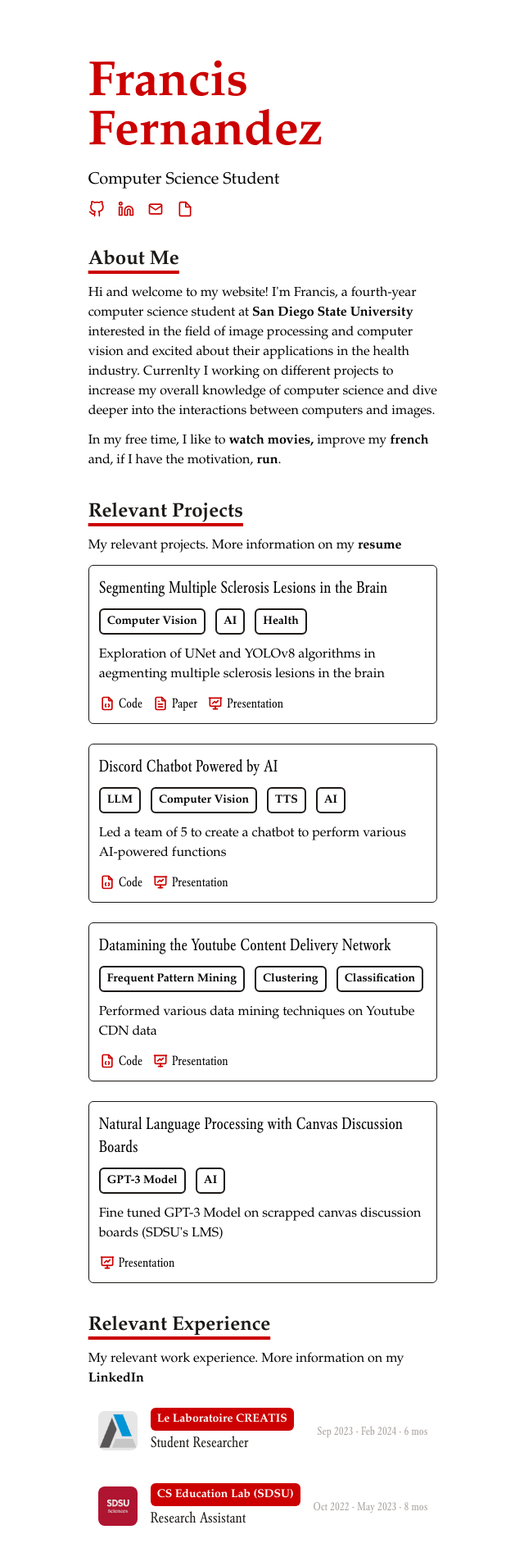
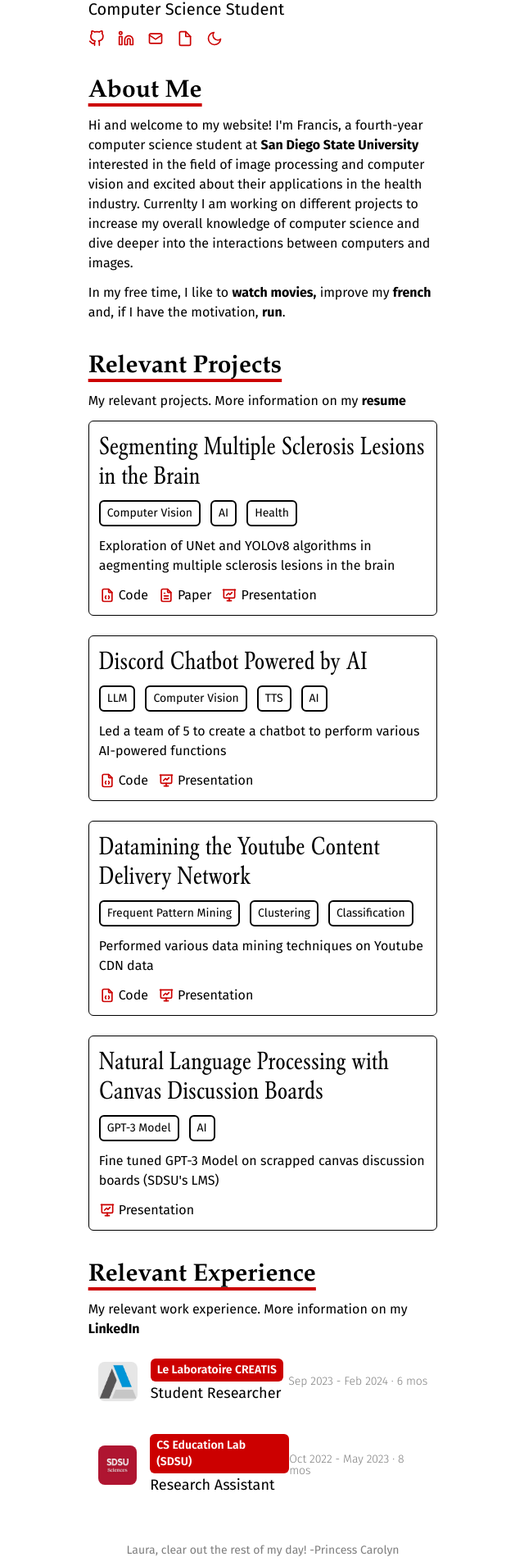
Before and after one commit to FrancisSanB/FrancisSanB.github.io, a React (Vite) app: page / in a window 1280 px wide. Shown: the part 215-2125 px from the top of the page at 82% size, without its empty margins (319-959 px from the left). Built offline with nearby package versions, Linux system fonts and the light colour scheme.

Commit message:
have light and dark color palette, started dark mode, and small changes

```diff
--- a/index.html
+++ b/index.html
@@ -7,6 +7,9 @@
     <title>Francis Fernandez</title>
     <link rel="manifest" href="/site.webmanifest">
     <link rel="icon" type="image/png" href="/favicon.ico">
+    <link rel="preconnect" href="https://fonts.googleapis.com">
+    <link rel="preconnect" href="https://fonts.gstatic.com" crossorigin>
+    <link href="https://fonts.googleapis.com/css2?family=Fira+Sans:ital,wght@0,100;0,200;0,300;0,400;0,500;0,600;0,700;0,800;0,900;1,100;1,200;1,300;1,400;1,500;1,600;1,700;1,800;1,900&display=swap" rel="stylesheet">
   </head>
   <body>
     <div id="root"></div>
--- a/src/App.jsx
+++ b/src/App.jsx
@@ -7,10 +7,7 @@ import Timeline from './components/Timeline'
 
 function App() {
   return (
-    <div className='App font-garamond'>
-      <h1 className="text-red font-bold text-6xl md:text7xl mb-1 md:mb-3 text-center border-8 bg-slate-200">
-        THIS IS A WORK IN PROGRESS, HOPEFULLY FINISHED BY THE END OF SUMMER 2024
-      </h1>
+    <div className='App bg-background text-normal dark:bg-dark-background dark:text-dark-normal'>
       <Intro />
       <Projects />
       <Timeline />
--- a/src/components/Footer.jsx
+++ b/src/components/Footer.jsx
@@ -2,7 +2,7 @@ import React from "react";
 
 function Footer() {
     return(
-        <div className="py-6 text-center">
+        <div className="py-6 text-center font-fira">
             <p className="text-sm mt-2 opacity-50">
                 Laura, clear out the rest of my day! -Princess Carolyn
             </p>
@@ -10,7 +10,7 @@ function Footer() {
                 Last updated:{' '}
                 <a
                     href="https://github.com/FrancisSanB/FrancisSanB.github.io" target="_blank"
-                    className="font-bold hover:underline underline-offset-2 decoration-2 decoration-red" rel="noreferrer noopener"
+                    className="font-bold hover:underline underline-offset-2 decoration-2 decoration-link dark:decoration-dark-link" rel="noreferrer noopener"
                 >
                     July 2024
                 </a>
--- a/src/components/Intro.jsx
+++ b/src/components/Intro.jsx
@@ -2,30 +2,46 @@ import React from "react";
 import Title from "./Title";
 
 function Intro() {
+    function handleClick() {
+        if (localStorage.theme === "dark" || !("theme" in localStorage)) {
+            //add class=dark in html element
+            document.documentElement.classList.add("dark");
+        } else {
+          //remove class=dark in html element
+            document.documentElement.classList.remove("dark");
+        }
+
+        if (localStorage.theme === "dark") {
+            localStorage.theme = "light";
+        } else {
+            localStorage.theme = "dark";
+        }
+    }
+
     return(
         <div className="md:w-3/4 lg:w-1/2 xl:w-1/3 pt-10 md:pt-20 px-6 md:px-0 justify-center mx-auto text-left flex flex-col">
-            <h1 className="text-red font-bold text-6xl md:text7xl mb-1 md:mb-3">
+            <h1 className="text-title dark:text-dark-title font-garamond font-bold text-6xl md:text7xl mb-1 md:mb-3">
                 Francis Fernandez
             </h1>
-            <p className="text-base text-xl mb-3 font-medium">
+            <p className="text-base text-xl mb-3 font-fira">
                 Computer Science Student
             </p>
             <div className="flex gap-4 mb-9">
                 <a href="https://github.com/FrancisSanB/" target="_blank">
-                    <svg class="h-5 w-5 text-red"  viewBox="0 0 24 24"  fill="none"  stroke="currentColor"  stroke-width="2"  stroke-linecap="round"  stroke-linejoin="round">
+                    <svg class="h-5 w-5 text-icon dark:text-dark-icon"  viewBox="0 0 24 24"  fill="none"  stroke="currentColor"  stroke-width="2"  stroke-linecap="round"  stroke-linejoin="round">
                         <path d="M9 19c-5 1.5-5-2.5-7-3m14 6v-3.87a3.37 3.37 0 0 0-.94-2.61c3.14-.35 6.44-1.54 6.44-7A5.44 5.44 0 0 0 20 4.77 5.07 5.07 0 0 0 19.91 1S18.73.65 16 2.48a13.38 13.38 0 0 0-7 0C6.27.65 5.09 1 5.09 1A5.07 5.07 0 0 0 5 4.77a5.44 5.44 0 0 0-1.5 3.78c0 5.42 3.3 6.61 6.44 7A3.37 3.37 0 0 0 9 18.13V22" />
                         <title>GitHub</title>
                     </svg>
                 </a>
                 <a href="https://www.linkedin.com/in/ffrancis47" target="_blank">
-                    <svg class="h-5 w-5 text-red"  viewBox="0 0 24 24"  fill="none"  stroke="currentColor"  stroke-width="2"  stroke-linecap="round"  stroke-linejoin="round">
+                    <svg class="h-5 w-5 text-icon dark:text-dark-icon"  viewBox="0 0 24 24"  fill="none"  stroke="currentColor"  stroke-width="2"  stroke-linecap="round"  stroke-linejoin="round">
                         <path d="M16 8a6 6 0 0 1 6 6v7h-4v-7a2 2 0 0 0-2-2 2 2 0 0 0-2 2v7h-4v-7a6 6 0 0 1 6-6z" />  <rect x="2" y="9" width="4" height="12" />
                         <circle cx="4" cy="4" r="2" />
                         <title>LinkedIn</title>
                     </svg>
                 </a>
                 <a href="mailto:f_alfred_fernandez@outlook.com" target="_blank">
-                    <svg class="h-5 w-5 text-red"  width="24" height="24" viewBox="0 0 24 24" stroke-width="2" stroke="currentColor" fill="none" stroke-linecap="round" stroke-linejoin="round">
+                    <svg class="h-5 w-5 text-icon dark:text-dark-icon"  width="24" height="24" viewBox="0 0 24 24" stroke-width="2" stroke="currentColor" fill="none" stroke-linecap="round" stroke-linejoin="round">
                         <path stroke="none" d="M0 0h24v24H0z"/>
                         <rect x="3" y="5" width="18" height="14" rx="2" />
                         <polyline points="3 7 12 13 21 7" />
@@ -33,47 +49,52 @@ function Intro() {
                     </svg>
                 </a>
                 <a href="assets/FrancisFernandez_Resume.pdf" target="_blank">
-                    <svg class="h-5 w-5 text-red"  viewBox="0 0 24 24"  fill="none"  stroke="currentColor"  stroke-width="2"  stroke-linecap="round"  stroke-linejoin="round">
+                    <svg class="h-5 w-5 text-icon dark:text-dark-icon"  viewBox="0 0 24 24"  fill="none"  stroke="currentColor"  stroke-width="2"  stroke-linecap="round"  stroke-linejoin="round">
                         <path d="M13 2H6a2 2 0 0 0-2 2v16a2 2 0 0 0 2 2h12a2 2 0 0 0 2-2V9z" />
                         <polyline points="13 2 13 9 20 9" />
                         <title>Resume</title>
                     </svg>
                 </a>
+                <div onClick={handleClick}>
+                    <svg class="h-5 w-5 text-icon dark:text-dark-icon"  viewBox="0 0 24 24"  fill="none"  stroke="currentColor"  stroke-width="2"  stroke-linecap="round"  stroke-linejoin="round">
+                        <path d="M21 12.79A9 9 0 1 1 11.21 3 7 7 0 0 0 21 12.79z" />
+                    </svg>
+                </div>
             </div>
             <div>
                 <Title>About Me</Title>
             </div>
-            <p className="text-base mb-3 font-medium">
+            <p className="text-base mb-3 font-fira">
                 Hi and welcome to my website! I'm Francis, a fourth-year computer science student at{' '}
                 <a
                     href="https://www.sdsu.edu/" target="blank"
-                    className="font-bold hover:underline underline-offset-2 decoration-2 decoration-red" rel="noreferrer noopener"
+                    className="font-bold hover:underline underline-offset-2 decoration-2 decoration-link dark:decoration-dark-link" rel="noreferrer noopener"
                 >
                     San Diego State University
                 </a>
                 {' '}interested in the field of image processing and computer vision and excited about their applications in the health industry.
-                Currenlty I working on different projects to increase my overall knowledge of computer science and dive deeper into the interactions
+                Currenlty I am working on different projects to increase my overall knowledge of computer science and dive deeper into the interactions
                 between computers and images.
             </p>
-            <p className="text-base mb-9 font-medium">
+            <p className="text-base mb-9 font-fira">
                 In my free time, I like to{' '}
                 <a
                     href="https://letterboxd.com/alfredoo_sauce/films/diary/" target="blank"
-                    className="font-bold hover:underline underline-offset-2 decoration-2 decoration-red" rel="noreferrer noopener"
+                    className="font-bold hover:underline underline-offset-2 decoration-2 decoration-link dark:decoration-dark-link" rel="noreferrer noopener"
                 >
                     watch movies,
                 </a>
                 {' '}improve my{' '}
                 <a
                     href="https://innerfrench.com/" target="blank"
-                    className="font-bold hover:underline underline-offset-2 decoration-2 decoration-red" rel="noreferrer noopener"
+                    className="font-bold hover:underline underline-offset-2 decoration-2 decoration-link dark:decoration-dark-link" rel="noreferrer noopener"
                 >
                      french
                 </a>
                 {' '}and, if I have the motivation, {' '}
                 <a
                     href="https://www.strava.com/athletes/97184275" target="blank"
-                    className="font-bold hover:underline underline-offset-2 decoration-2 decoration-red" rel="noreferrer noopener"
+                    className="font-bold hover:underline underline-offset-2 decoration-2 decoration-link dark:decoration-dark-link" rel="noreferrer noopener"
                 >
                     run
                 </a>
--- a/src/components/ProjectItem.jsx
+++ b/src/components/ProjectItem.jsx
@@ -2,7 +2,7 @@ import React from "react";
 
 const icons = {
     code: (
-        <svg class="h-5 w-5 text-red"  width="24" height="24" viewBox="0 0 24 24" stroke-width="2" stroke="currentColor" fill="none" stroke-linecap="round" stroke-linejoin="round">
+        <svg class="h-5 w-5 text-icon dark:text-dark-icon"  width="24" height="24" viewBox="0 0 24 24" stroke-width="2" stroke="currentColor" fill="none" stroke-linecap="round" stroke-linejoin="round">
             <path stroke="none" d="M0 0h24v24H0z"/>
             <path d="M14 3v4a1 1 0 0 0 1 1h4" />
             <path d="M17 21h-10a2 2 0 0 1 -2 -2v-14a2 2 0 0 1 2 -2h7l5 5v11a2 2 0 0 1 -2 2z" />
@@ -11,7 +11,7 @@ const icons = {
         </svg>
     ),
     presentation: (
-        <svg class="h-5 w-5 text-red"  width="24" height="24" viewBox="0 0 24 24" stroke-width="2" stroke="currentColor" fill="none" stroke-linecap="round" stroke-linejoin="round">
+        <svg class="h-5 w-5 text-icon dark:text-dark-icon"  width="24" height="24" viewBox="0 0 24 24" stroke-width="2" stroke="currentColor" fill="none" stroke-linecap="round" stroke-linejoin="round">
             <path stroke="none" d="M0 0h24v24H0z"/>
             <line x1="3" y1="4" x2="21" y2="4" />
             <path d="M4 4v10a2 2 0 0 0 2 2h12a2 2 0 0 0 2 -2v-10" />
@@ -20,7 +20,7 @@ const icons = {
         </svg>
     ),
     paper: (
-        <svg class="h-5 w-5 text-red"  width="24" height="24" viewBox="0 0 24 24" stroke-width="2" stroke="currentColor" fill="none" stroke-linecap="round" stroke-linejoin="round">
+        <svg class="h-5 w-5 text-icon dark:text-dark-icon"  width="24" height="24" viewBox="0 0 24 24" stroke-width="2" stroke="currentColor" fill="none" stroke-linecap="round" stroke-linejoin="round">
             <path stroke="none" d="M0 0h24v24H0z"/>
             <path d="M14 3v4a1 1 0 0 0 1 1h4" />
             <path d="M17 21h-10a2 2 0 0 1 -2 -2v-14a2 2 0 0 1 2 -2h7l5 5v11a2 2 0 0 1 -2 2z" />
@@ -33,26 +33,26 @@ const icons = {
 
 function ProjectItem({ title, tags, desc, links }) {
     return(
-        <div className="border border-stone-900 rounded-md overflow-hidden w-full p-3">
-            <h3 className="text-xl mb-3">
+        <div className="border border-boxes dark:border-dark-boxes rounded-md overflow-hidden w-full p-3">
+            <h3 className="text-3xl mb-3 font-garamond">
                 {title}
             </h3>
-            <p className="flex flex-wrap gap-3 flex-row items-center justify-start text-xs md:text-sm mb-3">
+            <p className="flex flex-wrap gap-3 flex-row items-center justify-start text-xs md:text-sm mb-3 font-fira">
                 {tags.map(item => (
-                    <span className="inline-block px-2 py-1 font-semibold border-2 border-stone-900 rounded-md">
+                    <span className="inline-block px-2 py-1 border-2 border-boxes dark:border-dark-boxes rounded-md">
                         {item}
                     </span>
                 ))}
             </p>
-            <p className="text-base font-medium mb-3">
+            <p className="text-base font-fira mb-3">
                 {desc}
             </p>
-            <div className="flex flex-row gap-3">
+            <div className="flex flex-row gap-3 font-fira">
                 {links.map(link => (
                     <a
                         href={link.url}
                         target="_blank"
-                        className="flex items-center gap-1 hover:underline underline-offset-2 decoration-2 decoration-red"
+                        className="flex items-center gap-1 hover:underline underline-offset-2 decoration-2 decoration-link dark:decoration-dark-link"
                     >
                         {icons[link.icon]}
                         <span>{link.text}</span>
--- a/src/components/Projects.jsx
+++ b/src/components/Projects.jsx
@@ -7,11 +7,11 @@ function Projects() {
     return(
         <div className="md:w-3/4 lg:w-1/2 xl:w-1/3 px-6 md:px-0 justify-center mx-auto text-left flex flex-col">
             <Title>Relevant Projects</Title>
-            <p className="text-base mb-3 font-medium">
+            <p className="text-base mb-3 font-fira">
                 My relevant projects. More information on my{' '}
                 <a
                     href="assets/FrancisFernandez_Resume.pdf" target="_blank"
-                    className="font-bold hover:underline underline-offset-2 decoration-2 decoration-red" rel="noreferrer noopener"
+                    className="font-bold hover:underline underline-offset-2 decoration-2 decoration-link dark:decoration-dark-link" rel="noreferrer noopener"
                 >
                     resume
                 </a>
--- a/src/components/Timeline.jsx
+++ b/src/components/Timeline.jsx
@@ -8,11 +8,11 @@ function Timeline() {
         <div className="md:w-3/4 lg:w-1/2 xl:w-1/3 px-6 md:px-0 flex flex-col md:flex-row justify-center mx-auto text-left">
             <div className="w-full">
                 <Title>Relevant Experience</Title>
-                <p className="text-base mb-3 font-medium">
+                <p className="text-base mb-3 font-fira">
                     My relevant work experience. More information on my{' '}
                     <a
                         href="https://www.linkedin.com/in/ffrancis47/" target="_blank"
-                        className="font-bold hover:underline underline-offset-2 decoration-2 decoration-red" rel="noreferrer noopener"
+                        className="font-bold hover:underline underline-offset-2 decoration-2 decoration-link dark:decoration-dark-link" rel="noreferrer noopener"
                     >
                         LinkedIn
                     </a>
--- a/src/components/TimelineItem.jsx
+++ b/src/components/TimelineItem.jsx
@@ -3,9 +3,9 @@ import React from "react";
 function TimelineItem({ company, imgUrl, title, duration, link}) {
     return(
         <a href={link} target="_blank">
-            <ol className="flex flex-col hover:bg-slate-200 rounded-lg my-3 p-3">
+            <ol className="flex flex-col hover:bg-link dark:hover:bg-dark-link rounded-lg my-3 p-3">
                 <li>
-                    <p className="flex flex-row gap-4 items-center justify-start text-xs md:text-sm">
+                    <p className="flex flex-row gap-4 items-center justify-start font-fira">
                         <a href={link} target="_blank">
                             <img
                                 src={imgUrl}
@@ -15,14 +15,14 @@ function TimelineItem({ company, imgUrl, title, duration, link}) {
                         </a>
                         <div className="flex flex-col grow sm:flex-row">
                             <div className="sm:flex sm:flex-col">
-                                <span className="inline-block px-2 py-1 font-semibold text-white bg-red rounded-md">
+                                <span className="inline-block px-2 py-1 font-semibold text-xs md:text-sm text-background dark:text-dark-background bg-title dark:bg-dark-title rounded-md">
                                     {company}
                                 </span>
-                                <h3 className="text-lg text-stone-900">
+                                <h3 className="text-lg text-boxes dark:text-dark-boxes">
                                     {title}
                                 </h3>
                             </div>
-                            <div className="text-sm font-normal leading-none text-stone-400 sm:ml-auto sm:my-auto">
+                            <div className="text-sm font-light leading-none opacity-50 sm:ml-auto sm:my-auto">
                                 {duration}
                             </div>
                         </div>
--- a/src/components/Title.jsx
+++ b/src/components/Title.jsx
@@ -4,7 +4,7 @@ function Title({ children, id }) {
     return (
         <h1
             id={id && id}
-            className="text-2xl font-bold underline decoration-red underline-offset-8 decoration-4 mb-3 text-stone-900"
+            className="text-3xl font-garamond font-bold underline decoration-link dark:decoration-dark-link underline-offset-8 decoration-4 mb-3 text-normal dark:text-dark-normal"
         >
             {children}
         </h1>
--- a/tailwind.config.js
+++ b/tailwind.config.js
@@ -1,10 +1,12 @@
 /** @type {import('tailwindcss').Config} */
 export default {
+  darkMode: 'class',
   content: ["./index.html", "./src/**/*.{jsx,js}"],
   theme: {
     extend: {
       fontFamily: {
-        garamond: ['Garamond', 'serif']
+        garamond: ['Garamond', 'serif'],
+        fira: ['Fira Sans', 'san-serif']
       },
       colors: {
         'retro-black': '#423f3f',
@@ -12,7 +14,30 @@ export default {
         'retro-green': '#83984d',
         'retro-yellow': '#f0b51f',
         'retro-orange': '#ea700b',
-        'red': '#cc0000'
+        'red': '#cc0000',
+        'teal': '#469597',
+        'light-teal': '#5BA199',
+        'gray': '#BBC6C8',
+        'white': '#E5E3E4',
+        'sand': '#DDBEAA',
+        'navy': '#091B2F',
+        'pink': '#F9D0C8',
+
+        //dark mode
+        'dark-background': '#091B2F',
+        'dark-title': '#D76955',
+        'dark-link': '#52544D',
+        'dark-normal': '#F9D0C8',
+        'dark-icon': '#D76955',
+        'dark-boxes': '#D78782',
+
+        //light mode
+        'background': '#FFFFFF',
+        'title': '#cc0000',
+        'link': '#cc0000',
+        'normal': '#000000',
+        'icon': '#cc0000',
+        'boxes': '#000000',
       }
     },
   },
```
Also changed, not shown: 1 other file (tests, documents, lock files or other folders).
